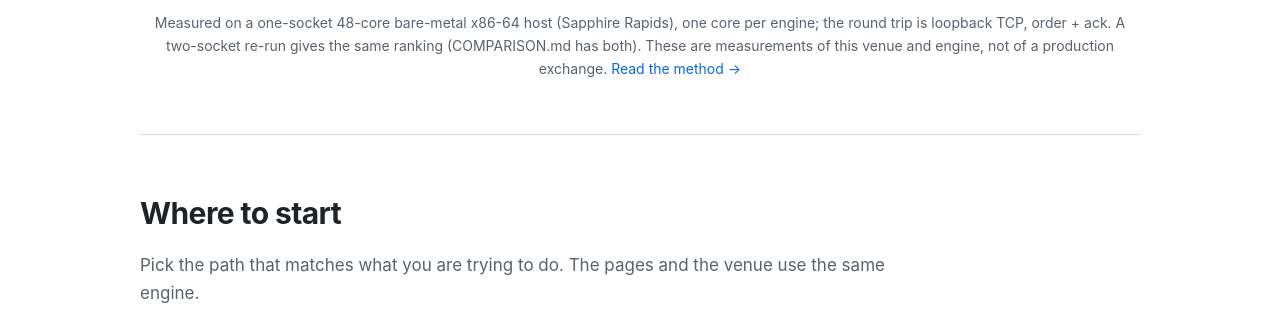
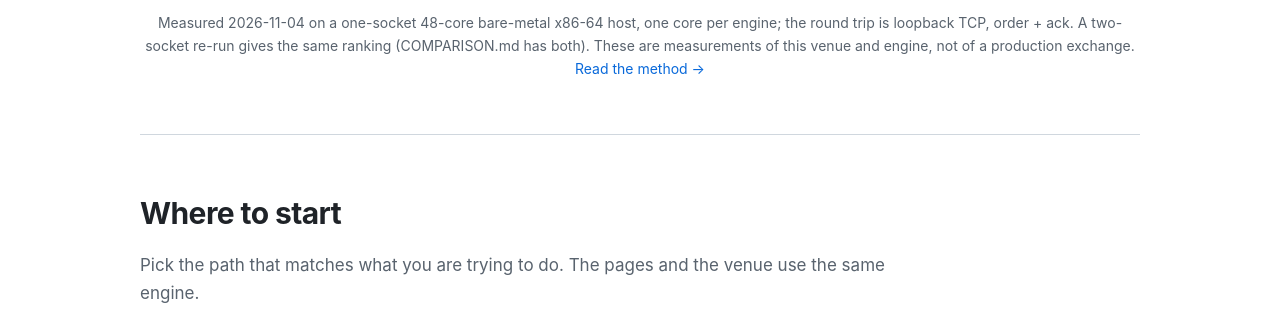
Before and after one commit to gburd/libxtc-examples, a plain HTML site: page 16_l2book/web/index.html in a window 1280 px wide. Shown: the part 737-1059 px from the top of the page. Drawn offline with Linux system fonts and the light colour scheme; no server answers.

Commit message:
docs: 16_l2book: date the measurements, drop CPU model names
The README, COMPARISON.md and the landing page named the hosts' CPU
models and gave no date.  The two-socket run was 2026-11-05 (examples
44ab286) and the one-socket run 2026-11-04 (754aaf3); each now says
so.  The figures themselves match the run logs kept with the benchmark
kit (bench_book cancel-heavy 18.78-18.95 M ops/s, echo p50 9.8-9.9 us
same node).

```diff
--- a/16_l2book/web/index.html
+++ b/16_l2book/web/index.html
@@ -61,7 +61,7 @@
       <div><b>17.4&nbsp;&micro;s</b><span>TCP round trip p50, 1 client</span></div>
       <div><b>0</b><span>allocations after book_init</span></div>
     </div>
-    <p class="hint">Measured on a one-socket 48-core bare-metal x86-64 host (Sapphire Rapids), one core per engine; the round trip is loopback TCP, order + ack. A two-socket re-run gives the same ranking (COMPARISON.md has both). These are measurements of this venue and engine, not of a production exchange. <a href="https://github.com/gburd/libxtc-examples/blob/main/16_l2book/COMPARISON.md">Read the method &rarr;</a></p>
+    <p class="hint">Measured 2026-11-04 on a one-socket 48-core bare-metal x86-64 host, one core per engine; the round trip is loopback TCP, order + ack. A two-socket re-run gives the same ranking (COMPARISON.md has both). These are measurements of this venue and engine, not of a production exchange. <a href="https://github.com/gburd/libxtc-examples/blob/main/16_l2book/COMPARISON.md">Read the method &rarr;</a></p>
   </header>
 
   <main>
```
Also changed, not shown: 2 other files.
